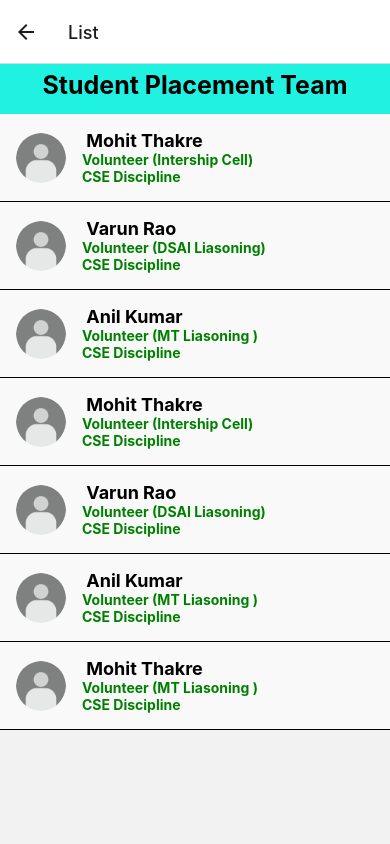
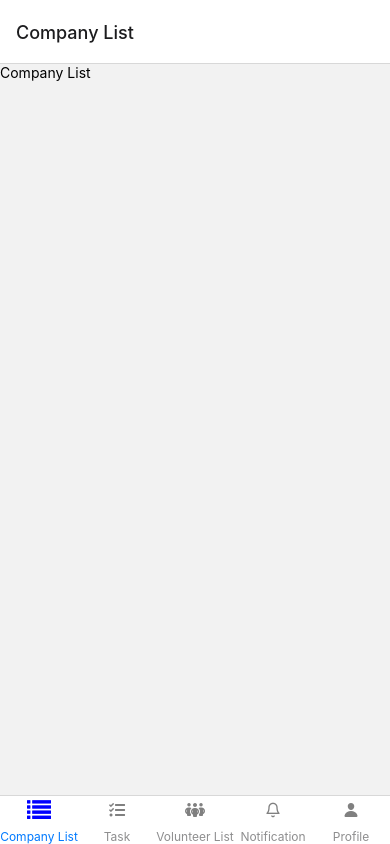
Before and after one commit to chetaniitbhilai/SPT_APP, a React Native app in the folder application/Spt_App/: screen /Tabs in a window 390 px wide. Built offline with nearby package versions, Linux system fonts and the light colour scheme.

Commit message:
Tabs_App

```diff
--- a/application/Spt_App/App.js
+++ b/application/Spt_App/App.js
@@ -4,7 +4,8 @@
   import { NavigationContainer } from "@react-navigation/native";
   import { createNativeStackNavigator } from "@react-navigation/native-stack";
 import Splash from './Screens/splash';
-import List from './components/List';
+import Tabs from './components/tabs';
+import VolunteerList from './Screens/volunteerList';
 
   const Stack = createNativeStackNavigator();
 
@@ -19,7 +20,15 @@ import List from './components/List';
               headerShown: false,
             }}
           />
-           <Stack.Screen name="List" component={List} />
+           <Stack.Screen name="VolunteerList" component={VolunteerList} />
+
+           <Stack.Screen
+          name="Tabs"
+          component={Tabs}
+          options={{
+            headerShown: false,
+          }}
+        />
         </Stack.Navigator>
       </NavigationContainer>
     );
--- /dev/null
+++ b/application/Spt_App/Screens/companyList.js
@@ -0,0 +1,12 @@
+import React from 'react'
+import { Text, View } from 'react-native'
+
+const CompanyList = () => {
+  return (
+    <View>
+        <Text>Company List</Text>
+    </View>
+  )
+}
+
+export default CompanyList
--- /dev/null
+++ b/application/Spt_App/Screens/notification.js
@@ -0,0 +1,12 @@
+import React from 'react'
+import { Text, View } from 'react-native'
+
+const Notification = () => {
+  return (
+    <View>
+        <Text>Notification</Text>
+    </View>
+  )
+}
+
+export default Notification
--- /dev/null
+++ b/application/Spt_App/Screens/profile.js
@@ -0,0 +1,12 @@
+import React from 'react'
+import { Text, View } from 'react-native'
+
+const Profile = () => {
+  return (
+    <View>
+        <Text>Profile</Text>
+    </View>
+  )
+}
+
+export default Profile
--- a/application/Spt_App/Screens/splash.js
+++ b/application/Spt_App/Screens/splash.js
@@ -8,7 +8,7 @@ const Splash = ({navigation}) => {
         setTimeout(() => {
           // Navigate to the main screen or any other screen after the splash screen
         //   navigation.replace('Welcome');
-        navigation.navigate('List');
+        navigation.navigate('Tabs');
         }, 1000); // Adjust the duration as needed
       }, []);
 
--- /dev/null
+++ b/application/Spt_App/Screens/task.js
@@ -0,0 +1,12 @@
+import React from 'react'
+import { Text, View } from 'react-native'
+
+const Task = () => {
+  return (
+    <View>
+        <Text>Takssss</Text>
+    </View>
+  )
+}
+
+export default Task
--- a/application/Spt_App/components/List.js
+++ b/application/Spt_App/Screens/volunteerList.js
@@ -1,7 +1,7 @@
 import React from 'react';
-import { View, Text, FlatList, StyleSheet, Image } from 'react-native';
+import { View, Text, FlatList, StyleSheet, Image, ScrollView } from 'react-native';
 
-export default function List() {
+export default function VolunteerList() {
   const users = [
     { name: "Mohit Thakre", post: "Volunteer (Intership Cell)", Discipline: "CSE Discipline", imageUrl: require('../assets/user.png') },
     { name: "Varun Rao", post: "Volunteer (DSAI Liasoning)", Discipline: "CSE Discipline", imageUrl: require('../assets/user.png') },
@@ -10,14 +10,17 @@ export default function List() {
     { name: "Varun Rao", post: "Volunteer (DSAI Liasoning)", Discipline: "CSE Discipline", imageUrl: require('../assets/user.png') },
     { name: "Anil Kumar", post: "Volunteer (MT Liasoning )", Discipline: "CSE Discipline", imageUrl: require('../assets/user.png') },
     { name: "Mohit Thakre", post: "Volunteer (MT Liasoning )", Discipline: "CSE Discipline", imageUrl: require('../assets/user.png') },
+    { name: "Mohit Thakre", post: "Volunteer (MT Liasoning )", Discipline: "CSE Discipline", imageUrl: require('../assets/user.png') },
+    { name: "Mohit Thakre", post: "Volunteer (MT Liasoning )", Discipline: "CSE Discipline", imageUrl: require('../assets/user.png') },
 
   ];
 
   return (
-    <View style={styles.container}>
-        <View>
-            <Text style={styles.heading}>Student Placement Team</Text>
-        </View>
+    <ScrollView >
+        <View style={styles.icon}>
+      <View>
+        <Text style={styles.heading}>Student Placement Team</Text>
+      </View>
       <FlatList
         data={users}
         keyExtractor={(item, index) => index.toString()}
@@ -32,9 +35,11 @@ export default function List() {
           </View>
         )}
       />
-    </View>
+      </View>
+    </ScrollView>
   );
 }
+
 
 const styles = StyleSheet.create({
   container: {
--- a/application/Spt_App/components/tabs.js
+++ b/application/Spt_App/components/tabs.js
@@ -1,12 +1,114 @@
-import React from 'react'
-import {View,Text} from 'react-native'
+import React from 'react';
+import { View, Text, StyleSheet } from 'react-native';
+import { createBottomTabNavigator } from "@react-navigation/bottom-tabs";
+import { MaterialIcons, AntDesign, FontAwesome, FontAwesome5, FontAwesome6, Ionicons, Feather } from "@expo/vector-icons";
+import CompanyList from '../Screens/companyList';
+import Task from '../Screens/task';
+import VolunteerList from '../Screens/volunteerList';
+import Notification from '../Screens/notification';
+import Profile from '../Screens/profile';
+
+const Tab = createBottomTabNavigator();
 
 const Tabs = () => {
   return (
-    <View>
-        <Text>tabs</Text>
-    </View>
-  )
-}
+    <Tab.Navigator>
+      <Tab.Screen
+        name="Company List"
+        component={CompanyList}
+        options={{
+          tabBarLabelStyle: {
+            marginTop: -5,
+            fontSize: 12,
+          },
+          tabBarIcon: ({ focused }) => (
+            <FontAwesome name="list"
+            size={focused?24:16}
+            color={focused?"blue":"gray"}
+            style={styles.icon}
+            />
+          ),
+        }}
+      />
+      <Tab.Screen
+        name="Task"
+        component={Task}
+        options={{
+          tabBarLabelStyle: {
+            marginTop: -5,
+            fontSize: 12,
+          },
+          tabBarIcon: ({ focused }) => (
+            <FontAwesome5 name="tasks"
+            size={focused?24:16}
+            color={focused?"blue":"gray"}
+            style={styles.icon}
+            />
+          ),
+        }}
+      />
+      <Tab.Screen
+        name="Volunteer List"
+        component={VolunteerList}
+        options={{
+          tabBarLabelStyle: {
+            marginTop: -5,
+            fontSize: 12,
+          },
+          tabBarIcon: ({ focused }) => (
+            <FontAwesome6 name="people-group"
+            size={focused?24:16}
+            color={focused?"blue":"gray"}
+            style={styles.icon}
+            />
+          ),
+        }}
+      />
+      <Tab.Screen
+        name="Notification"
+        component={Notification}
+        options={{
+          tabBarLabelStyle: {
+            marginTop: -5,
+            fontSize: 12,
+          },
+          tabBarIcon: ({ focused }) => (
+            <Feather name="bell"
+            size={focused?24:16}
+            color={focused?"blue":"gray"}
+            style={styles.icon}
+            />
+          ),
+        }}
+      />
+      <Tab.Screen
+        name="Profile"
+        component={Profile}
+        options={{
+          tabBarLabelStyle: {
+            marginTop: -5,
+            fontSize: 12,
+          },
+          tabBarIcon: ({ focused }) => (
+            <Ionicons name="person"
+            size={focused?24:16}
+            color={focused?"blue":"gray"}
+            style={styles.icon}
+            />
+          ),
+        }}
+      />
+    </Tab.Navigator>
+  );
+};
 
-export default Tabs
+export default Tabs;
+
+const styles = StyleSheet.create({
+  container: {
+    flex: 1,
+  },
+  icon:{
+    marginBottom:"10px",
+  }
+});
--- a/application/Spt_App/package.json
+++ b/application/Spt_App/package.json
@@ -10,6 +10,7 @@
   },
   "dependencies": {
     "@expo/metro-runtime": "~3.2.1",
+    "@react-navigation/bottom-tabs": "^6.5.20",
     "@react-navigation/native": "^6.1.17",
     "@react-navigation/native-stack": "^6.9.26",
     "expo": "~51.0.13",
```
Also changed, not shown: 1 other file (tests, documents, lock files or other folders).
